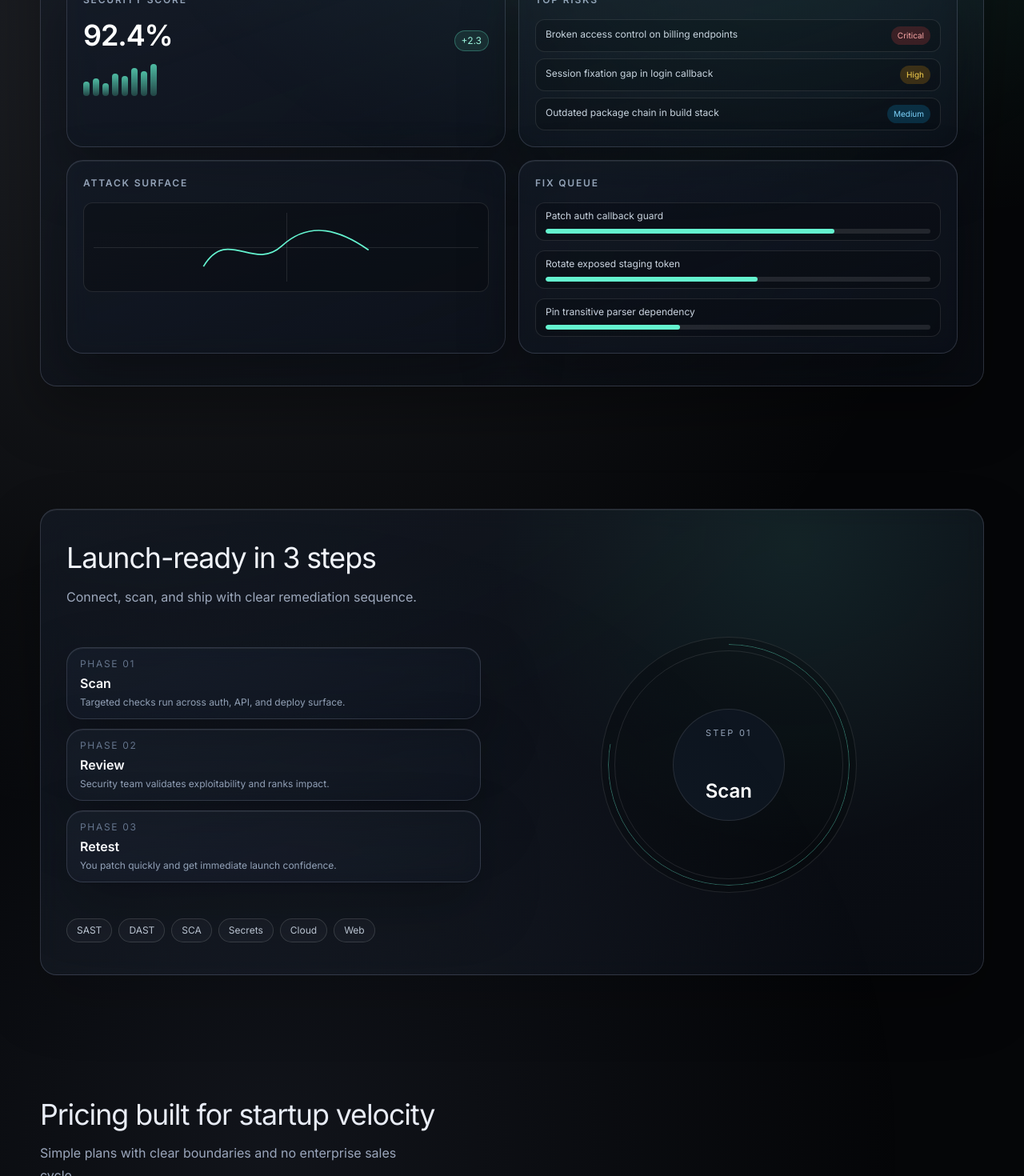
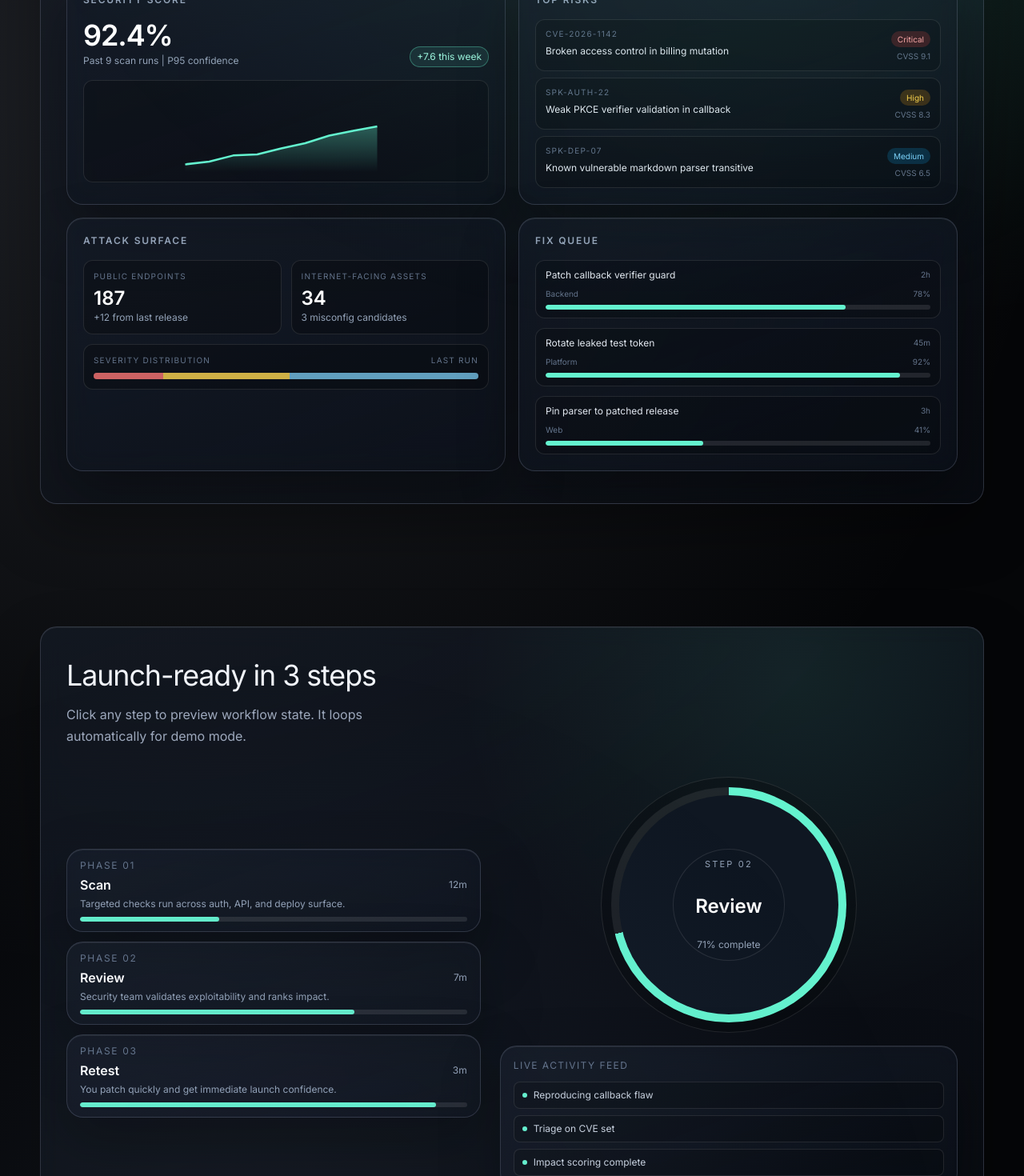
Before and after one commit to PRADDZY/SecurePEKKA, a Next.js app: page / in a window 1280 px wide. Shown: the part 1060-2530 px from the top of the page at 80% size. Built offline with nearby package versions, Linux system fonts and the light colour scheme.

Commit message:
feat: make insights realistic and workflow interactive demo

```diff
--- a/components/InsightsPanel.tsx
+++ b/components/InsightsPanel.tsx
@@ -1,41 +1,71 @@
 import { GlassContainer, StatCard } from './ui/Glass';
 
-const risks = [
-  { label: 'Broken access control on billing endpoints', level: 'Critical' },
-  { label: 'Session fixation gap in login callback', level: 'High' },
-  { label: 'Outdated package chain in build stack', level: 'Medium' }
+const trend = [74.8, 76.1, 78.9, 79.4, 82.2, 84.6, 88.1, 90.3, 92.4];
+
+const topRisks = [
+  { id: 'CVE-2026-1142', label: 'Broken access control in billing mutation', level: 'Critical', cvss: '9.1' },
+  { id: 'SPK-AUTH-22', label: 'Weak PKCE verifier validation in callback', level: 'High', cvss: '8.3' },
+  { id: 'SPK-DEP-07', label: 'Known vulnerable markdown parser transitive', level: 'Medium', cvss: '6.5' }
+];
+
+const queue = [
+  { task: 'Patch callback verifier guard', owner: 'Backend', eta: '2h', progress: 78 },
+  { task: 'Rotate leaked test token', owner: 'Platform', eta: '45m', progress: 92 },
+  { task: 'Pin parser to patched release', owner: 'Web', eta: '3h', progress: 41 }
 ];
 
 export default function InsightsPanel() {
+  const points = trend
+    .map((value, index) => {
+      const x = 14 + index * 30;
+      const y = 104 - (value - 72) * 2.7;
+      return `${x},${Math.max(10, y)}`;
+    })
+    .join(' ');
+
   return (
     <section id="product" className="section pt-3">
       <div className="container">
         <GlassContainer className="rounded-[2rem] px-5 py-8 md:px-8 md:py-10">
           <h2 className="section-title">Meet Actionable Security Insights</h2>
-          <p className="section-subtitle">
-            Prioritized findings your team can fix fast without security theater.
-          </p>
+          <p className="section-subtitle">Prioritized findings your team can fix fast without security theater.</p>
 
           <div className="mt-8 grid gap-4 md:grid-cols-2">
             <StatCard title="Security Score">
               <div className="flex items-end justify-between">
+                <div>
                   <p className="text-4xl font-semibold tracking-[-0.03em] text-white">92.4%</p>
-                <span className="rounded-full border border-[#64f3cf]/30 bg-[#64f3cf]/10 px-2 py-1 text-xs text-[#9ff7e0]">
-                  +2.3
+                  <p className="mt-1 text-xs text-slate-400">Past 9 scan runs | P95 confidence</p>
+                </div>
+                <span className="rounded-full border border-[#64f3cf]/35 bg-[#64f3cf]/10 px-2 py-1 text-xs text-[#9ff7e0]">
+                  +7.6 this week
                 </span>
               </div>
-              <div className="mt-4 flex items-end gap-1">
-                {[18, 22, 16, 28, 25, 35, 31, 40].map((h, i) => (
-                  <span key={i} className="w-2 rounded-full bg-gradient-to-t from-[#64f3cf]/20 to-[#64f3cf]/75" style={{ height: `${h}px` }} />
-                ))}
+
+              <div className="mt-4 rounded-xl border border-white/10 bg-black/20 p-2">
+                <svg viewBox="0 0 280 110" className="h-[110px] w-full">
+                  <polyline points={points} fill="none" stroke="#64f3cf" strokeWidth="2.5" strokeLinejoin="round" />
+                  <polyline points={`14,106 ${points} 254,106`} fill="url(#areaFill)" stroke="none" />
+                  <defs>
+                    <linearGradient id="areaFill" x1="0" y1="0" x2="0" y2="1">
+                      <stop offset="0%" stopColor="#64f3cf" stopOpacity="0.34" />
+                      <stop offset="100%" stopColor="#64f3cf" stopOpacity="0" />
+                    </linearGradient>
+                  </defs>
+                </svg>
               </div>
             </StatCard>
 
             <StatCard title="Top Risks">
               <ul className="grid gap-2">
-                {risks.map((risk) => (
-                  <li key={risk.label} className="flex items-start justify-between gap-3 rounded-xl border border-white/10 bg-black/20 px-3 py-2">
-                    <span className="text-xs leading-5 text-slate-300">{risk.label}</span>
+                {topRisks.map((risk) => (
+                  <li key={risk.id} className="rounded-xl border border-white/10 bg-black/20 px-3 py-2.5">
+                    <div className="flex items-start justify-between gap-3">
+                      <div>
+                        <p className="text-[10px] uppercase tracking-[0.12em] text-slate-500">{risk.id}</p>
+                        <p className="mt-1 text-xs leading-5 text-slate-200">{risk.label}</p>
+                      </div>
+                      <div className="text-right">
                         <span className={`rounded-full px-2 py-1 text-[10px] ${
                           risk.level === 'Critical'
                             ? 'bg-red-500/20 text-red-300'
@@ -45,28 +75,56 @@ export default function InsightsPanel() {
                         }`}>
                           {risk.level}
                         </span>
+                        <p className="mt-1 text-[10px] text-slate-500">CVSS {risk.cvss}</p>
+                      </div>
+                    </div>
                   </li>
                 ))}
               </ul>
             </StatCard>
 
             <StatCard title="Attack Surface">
-              <div className="relative h-28 rounded-xl border border-white/10 bg-black/25 p-3">
-                <div className="absolute inset-x-3 top-1/2 h-px bg-white/10" />
-                <div className="absolute inset-y-3 left-1/2 w-px bg-white/10" />
-                <svg viewBox="0 0 260 100" className="h-full w-full">
-                  <path d="M10 78 C45 20, 82 86, 124 48 S210 26, 250 54" stroke="#64f3cf" strokeWidth="2" fill="none" />
-                </svg>
+              <div className="grid grid-cols-2 gap-3">
+                <div className="rounded-xl border border-white/10 bg-black/25 p-3">
+                  <p className="text-[10px] uppercase tracking-[0.12em] text-slate-500">Public Endpoints</p>
+                  <p className="mt-1 text-2xl font-semibold text-white">187</p>
+                  <p className="text-xs text-slate-400">+12 from last release</p>
+                </div>
+                <div className="rounded-xl border border-white/10 bg-black/25 p-3">
+                  <p className="text-[10px] uppercase tracking-[0.12em] text-slate-500">Internet-facing assets</p>
+                  <p className="mt-1 text-2xl font-semibold text-white">34</p>
+                  <p className="text-xs text-slate-400">3 misconfig candidates</p>
+                </div>
+              </div>
+              <div className="mt-3 rounded-xl border border-white/10 bg-black/25 p-3">
+                <div className="flex items-center justify-between text-[10px] uppercase tracking-[0.12em] text-slate-500">
+                  <span>Severity Distribution</span>
+                  <span>last run</span>
+                </div>
+                <div className="mt-2 h-2 overflow-hidden rounded-full bg-white/10">
+                  <div className="flex h-full w-full">
+                    <span className="h-full w-[18%] bg-red-400/80" />
+                    <span className="h-full w-[33%] bg-amber-300/80" />
+                    <span className="h-full w-[49%] bg-sky-300/70" />
+                  </div>
+                </div>
               </div>
             </StatCard>
 
             <StatCard title="Fix Queue">
               <div className="grid gap-3">
-                {['Patch auth callback guard', 'Rotate exposed staging token', 'Pin transitive parser dependency'].map((item, idx) => (
-                  <div key={item} className="rounded-xl border border-white/10 bg-black/20 px-3 py-2">
-                    <p className="text-xs text-slate-300">{item}</p>
-                    <div className="mt-2 h-1.5 overflow-hidden rounded-full bg-white/10">
-                      <div className="h-full rounded-full bg-[#64f3cf]" style={{ width: `${75 - idx * 20}%` }} />
+                {queue.map((item) => (
+                  <div key={item.task} className="rounded-xl border border-white/10 bg-black/20 px-3 py-2.5">
+                    <div className="flex items-start justify-between gap-2">
+                      <p className="text-xs text-slate-200">{item.task}</p>
+                      <p className="text-[10px] text-slate-500">{item.eta}</p>
+                    </div>
+                    <div className="mt-2 flex items-center justify-between text-[10px] text-slate-500">
+                      <span>{item.owner}</span>
+                      <span>{item.progress}%</span>
+                    </div>
+                    <div className="mt-1.5 h-1.5 overflow-hidden rounded-full bg-white/10">
+                      <div className="h-full rounded-full bg-[#64f3cf]" style={{ width: `${item.progress}%` }} />
                     </div>
                   </div>
                 ))}
--- a/components/WorkflowPanel.tsx
+++ b/components/WorkflowPanel.tsx
@@ -1,8 +1,55 @@
+'use client';
+
+import { useEffect, useMemo, useState } from 'react';
 import { GlassContainer } from './ui/Glass';
 
 const chips = ['SAST', 'DAST', 'SCA', 'Secrets', 'Cloud', 'Web'];
 
+const steps = [
+  {
+    name: 'Scan',
+    subtitle: 'Phase 01',
+    description: 'Targeted checks run across auth, API, and deploy surface.',
+    completion: 36,
+    eta: '12m',
+    events: ['Collecting endpoint inventory', 'Mapping auth routes', 'Secrets scanner active']
+  },
+  {
+    name: 'Review',
+    subtitle: 'Phase 02',
+    description: 'Security team validates exploitability and ranks impact.',
+    completion: 71,
+    eta: '7m',
+    events: ['Reproducing callback flaw', 'Triage on CVE set', 'Impact scoring complete']
+  },
+  {
+    name: 'Retest',
+    subtitle: 'Phase 03',
+    description: 'You patch quickly and get immediate launch confidence.',
+    completion: 92,
+    eta: '3m',
+    events: ['Patch verification in staging', 'Regression checks passed', 'Launch gate marked green']
+  }
+];
+
 export default function WorkflowPanel() {
+  const [activeStep, setActiveStep] = useState(0);
+  const active = steps[activeStep];
+
+  useEffect(() => {
+    const interval = setInterval(() => {
+      setActiveStep((prev) => (prev + 1) % steps.length);
+    }, 3500);
+    return () => clearInterval(interval);
+  }, []);
+
+  const ringStyle = useMemo(() => {
+    const degrees = (active.completion / 100) * 360;
+    return {
+      background: `conic-gradient(#64f3cf ${degrees}deg, rgba(255,255,255,0.08) ${degrees}deg 360deg)`
+    };
+  }, [active.completion]);
+
   return (
     <section id="solutions" className="section pt-3">
       <div className="container">
@@ -11,29 +58,57 @@ export default function WorkflowPanel() {
             Features
           </span>
           <h2 className="section-title">Launch-ready in 3 steps</h2>
-          <p className="section-subtitle">Connect, scan, and ship with clear remediation sequence.</p>
+          <p className="section-subtitle">Click any step to preview workflow state. It loops automatically for demo mode.</p>
 
           <div className="mt-9 grid items-center gap-6 md:grid-cols-[0.95fr_1.05fr]">
             <div className="grid gap-3">
-              {['Scan', 'Review', 'Retest'].map((item, idx) => (
-                <article key={item} className="glass-card rounded-2xl px-4 py-3">
-                  <p className="text-xs uppercase tracking-[0.14em] text-slate-500">Phase 0{idx + 1}</p>
-                  <p className="mt-1 text-base font-semibold text-white">{item}</p>
-                  <p className="mt-1 text-xs text-slate-400">
-                    {idx === 0 && 'Targeted checks run across auth, API, and deploy surface.'}
-                    {idx === 1 && 'Security team validates exploitability and ranks impact.'}
-                    {idx === 2 && 'You patch quickly and get immediate launch confidence.'}
-                  </p>
-                </article>
-              ))}
+              {steps.map((step, idx) => {
+                const selected = idx === activeStep;
+                return (
+                  <button
+                    type="button"
+                    key={step.name}
+                    onClick={() => setActiveStep(idx)}
+                    className={`glass-card rounded-2xl px-4 py-3 text-left transition ${
+                      selected ? 'border-[#64f3cf]/45 bg-[#111e2a]/70' : ''
+                    }`}
+                  >
+                    <p className="text-xs uppercase tracking-[0.14em] text-slate-500">{step.subtitle}</p>
+                    <div className="mt-1 flex items-center justify-between">
+                      <p className="text-base font-semibold text-white">{step.name}</p>
+                      <span className="text-xs text-slate-400">{step.eta}</span>
+                    </div>
+                    <p className="mt-1 text-xs text-slate-400">{step.description}</p>
+                    <div className="mt-2 h-1.5 overflow-hidden rounded-full bg-white/10">
+                      <div className="h-full rounded-full bg-[#64f3cf] transition-all duration-500" style={{ width: `${step.completion}%` }} />
+                    </div>
+                  </button>
+                );
+              })}
             </div>
 
-            <div className="relative mx-auto grid h-[320px] w-[320px] place-items-center rounded-full border border-white/10 bg-black/20">
-              <div className="absolute inset-4 rounded-full border border-white/10" />
-              <div className="absolute inset-2 rounded-full border border-[#64f3cf]/40 [mask-image:conic-gradient(black_0_280deg,transparent_280deg_360deg)]" />
-              <div className="absolute inset-[28%] grid place-items-center rounded-full border border-white/10 bg-[#0f1722]/90">
-                <p className="text-[11px] uppercase tracking-[0.2em] text-slate-400">Step 01</p>
-                <p className="mt-2 text-2xl font-semibold text-white">Scan</p>
+            <div className="grid gap-4">
+              <div className="relative mx-auto grid h-[320px] w-[320px] place-items-center rounded-full border border-white/10 bg-black/20">
+                <div className="absolute inset-3 rounded-full p-[10px]" style={ringStyle}>
+                  <div className="h-full w-full rounded-full bg-[#0f1722]" />
+                </div>
+                <div className="absolute inset-[28%] grid place-items-center rounded-full border border-white/10 bg-[#0f1722]/95">
+                  <p className="text-[11px] uppercase tracking-[0.2em] text-slate-400">Step 0{activeStep + 1}</p>
+                  <p className="mt-2 text-2xl font-semibold text-white">{active.name}</p>
+                  <p className="mt-1 text-xs text-slate-400">{active.completion}% complete</p>
+                </div>
+              </div>
+
+              <div className="glass-card rounded-2xl p-4">
+                <p className="text-xs uppercase tracking-[0.12em] text-slate-500">Live Activity Feed</p>
+                <ul className="mt-3 grid gap-2 text-xs text-slate-300">
+                  {active.events.map((event) => (
+                    <li key={event} className="flex items-center gap-2 rounded-lg border border-white/10 bg-black/20 px-2.5 py-2">
+                      <span className="h-1.5 w-1.5 rounded-full bg-[#64f3cf]" />
+                      {event}
+                    </li>
+                  ))}
+                </ul>
               </div>
             </div>
           </div>
```
Lines whose indentation alone changed are shown as unchanged.
